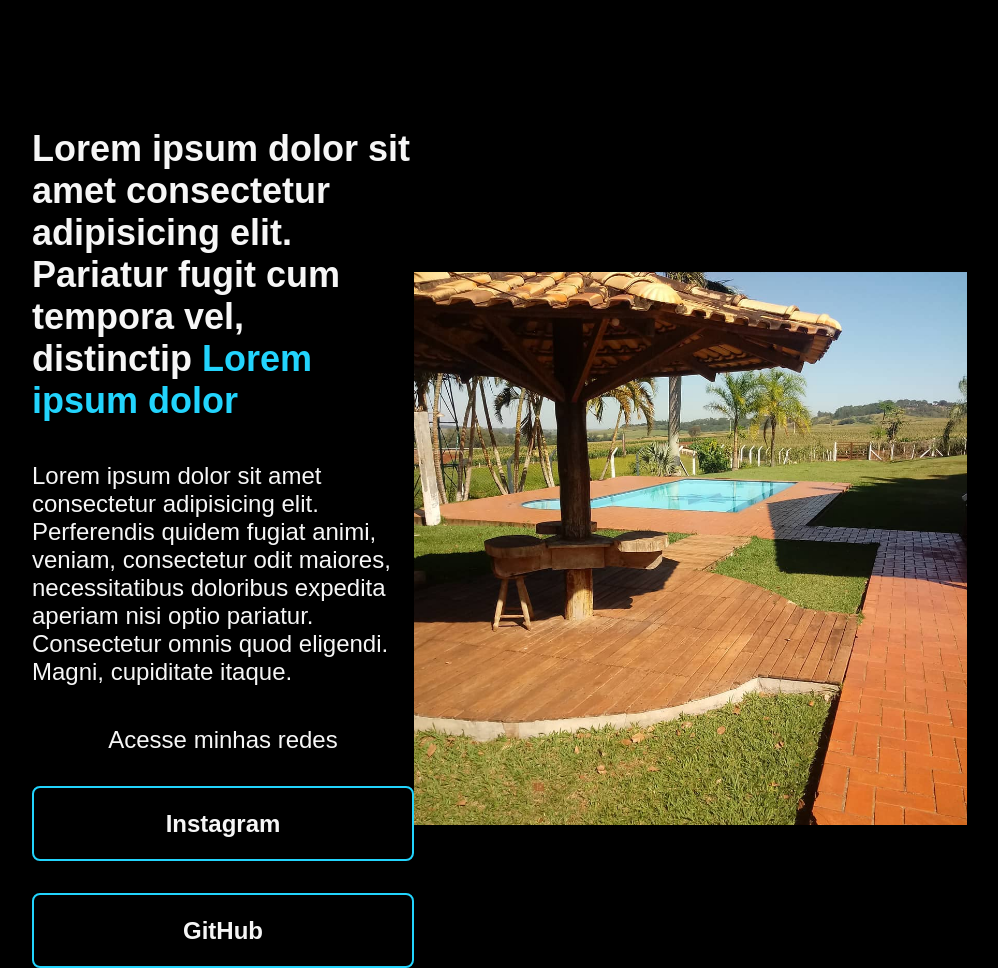
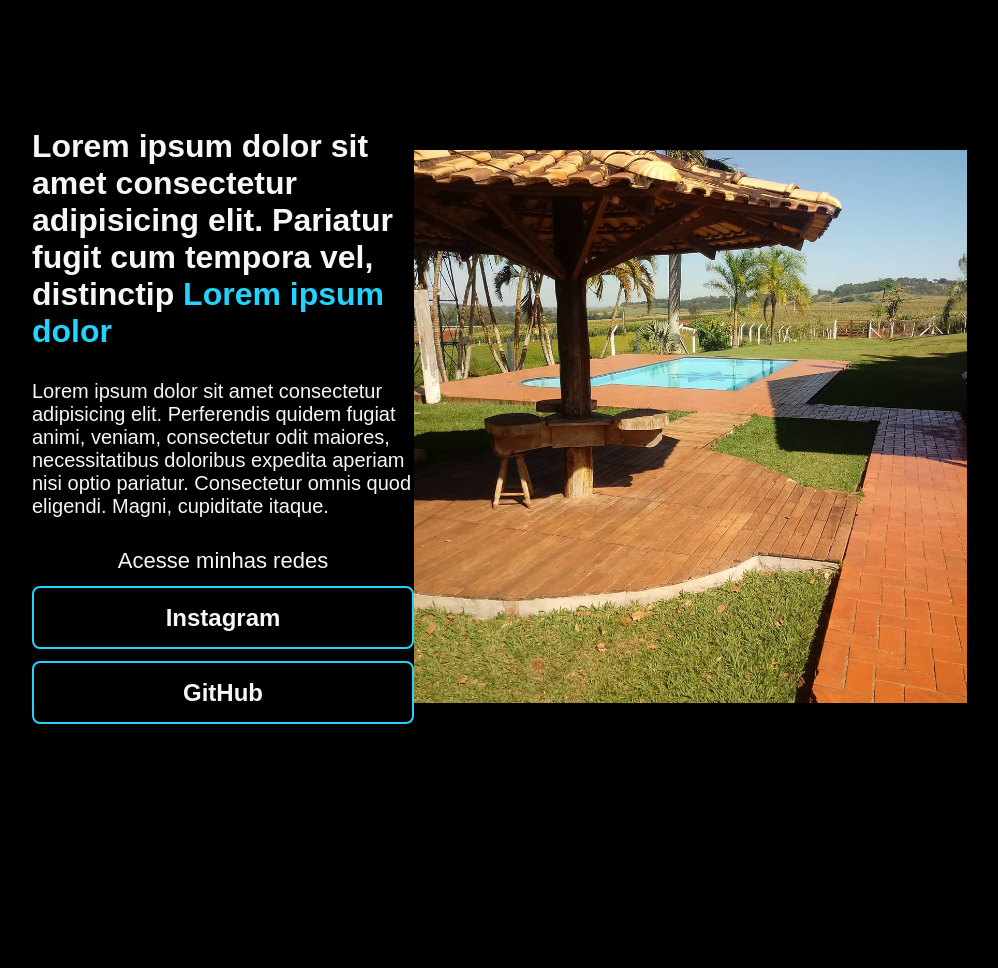
Before and after one commit to wilsongneto/portifolioHTMLeCSS, a plain HTML site: page index.html in a window 1280 px wide. Shown: the whole page, without its empty margins (160-1158 px from the left). After the commit the page ends 928 px from the top, so only its background shows below. Drawn offline with Linux system fonts and the light colour scheme.

Commit message:
alterando tamanhos

```diff
--- a/style.css
+++ b/style.css
@@ -25,16 +25,16 @@ body {
     width: 615px;
     display: flex;
     flex-direction: column;
-    gap: 40px;
+    gap: 30px;
 }
 
 .apresentacao-conteudo-titulo {
-    font-size: 36px;
+    font-size: 32px;
     font-family: 'Krona One', sans-serif;
 }
 
 .apresentacao-conteudo-texto {
-    font-size: 24px;
+    font-size: 20px;
     font-family: 'Montserrat', sans-serif;
 }
 
@@ -43,13 +43,13 @@ body {
     flex-direction: column;
     justify-content: space-between;
     align-items: center;
-    gap: 32px;
+    gap: 12px;
 }
 
 .apresentacao-links-subtitulo {
     font-family: 'Krona One', sans-serif;
     font-weight: 400;
-    font-size: 24px;
+    font-size: 22px;
 }
 
 .apresentacao-links-link {
@@ -59,7 +59,7 @@ body {
     border-radius: 8px;
     font-size: 24px;
     font-weight: 600;
-    padding: 21.5px 0;
+    padding: 15.5px 0;
     text-decoration: none;
     color: #f6f6f6;
     font-family: 'Montserrat', sans-serif;
```
